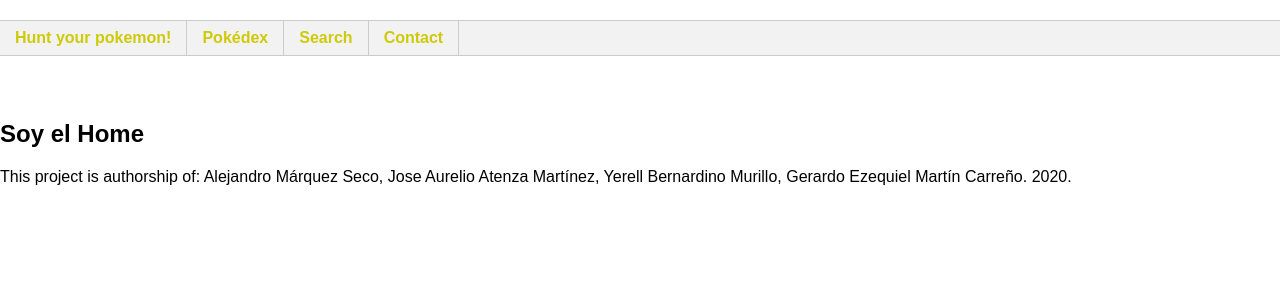
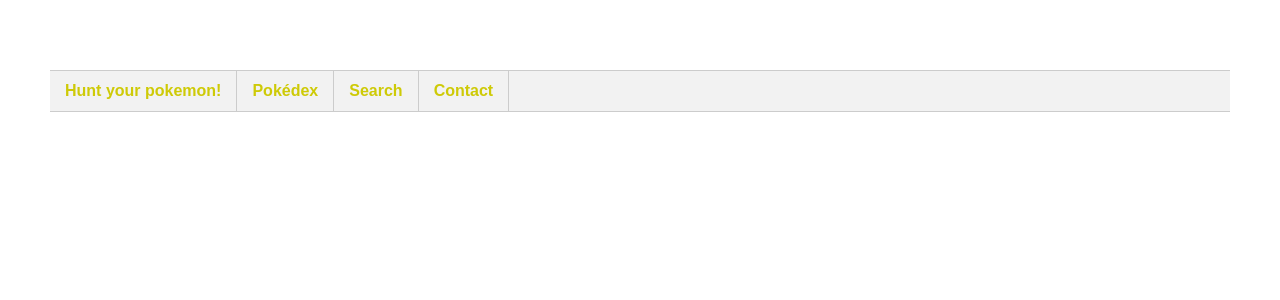
Before and after one commit to gerardoezequiel/sei-es-project-02-react, a React (Create React App) app in the folder Full-project/: page / in a window 1280 px wide. Shown: the top 300 px of the page. Built offline with nearby package versions, Linux system fonts and the light colour scheme; a web font is replaced by a local one.

Commit message:
last version

```diff
--- a/Full-project/src/styles/BodyIndex.css
+++ b/Full-project/src/styles/BodyIndex.css
@@ -1,5 +1,5 @@
 body {
-  font: normal 16px/1.5 "Helvetica Neue", sans-serif;
+  font: normal 16px/1.5 'Helvetica Neue', sans-serif;
   background: #ffffff;
   color: #ffff;
   padding: 50px;
@@ -7,7 +7,7 @@ body {
 }
 
 .boxes button {
-  display: ;
+  /* display: ; */
   width: 100%;
   padding: 15px;
   border: none;
--- a/Full-project/src/styles/index.scss
+++ b/Full-project/src/styles/index.scss
@@ -1 +1,2 @@
-@import '../styles/App.css', '../styles/index.css', '../styles/Header.css';
+@import '../styles/App.css', '../styles/index.css', '../styles/BodyIndex.css',
+  '../styles/Header.css';
```
